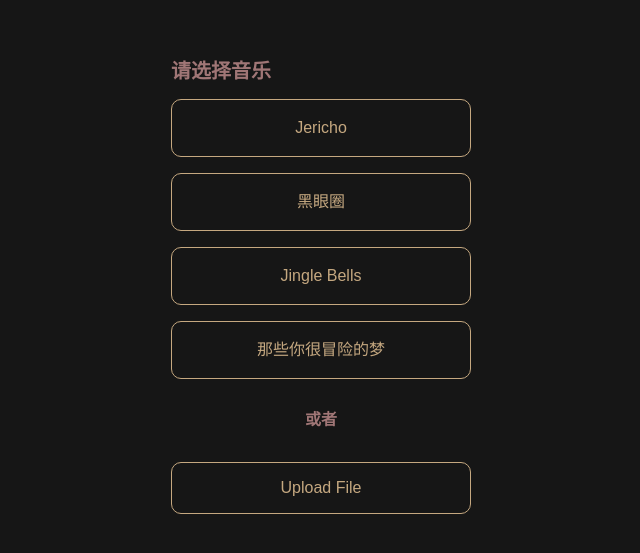
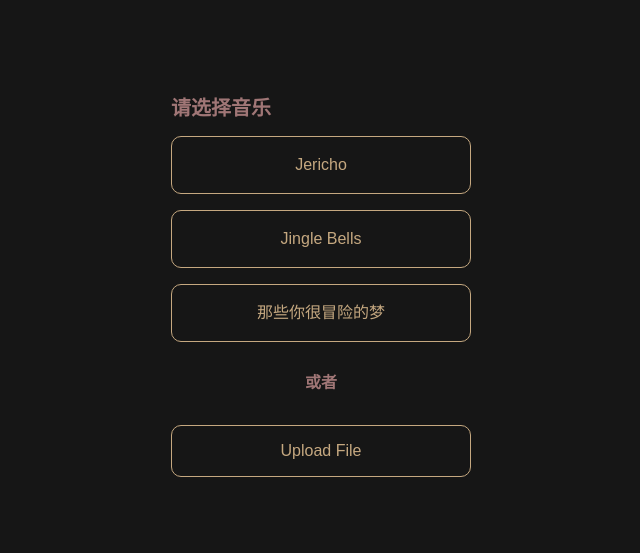
Before and after one commit to liutianwenchn/liutianwenchn.github.io, a plain HTML site: page index.html in a window 1280 px wide. Shown: the part 113-666 px from the top of the page, without its empty margins (319-959 px from the left). Drawn offline with nearby package versions, Linux system fonts and the light colour scheme.

Commit message:
增加mp3

```diff
--- a/index.html
+++ b/index.html
@@ -103,9 +103,8 @@
   <ul>
    <li class="title">请选择音乐</li>
    <li><button class="btn" id="btnA" type="button">Jericho</button></li>
-   <li><button class="btn" id="btnB" type="button">黑眼圈</button></li>
-   <li><button class="btn" id="btnC" type="button">Jingle Bells</button></li>
-   <li><button class="btn" id="btnD" type="button">那些你很冒险的梦</button></li>
+   <li><button class="btn" id="btnB" type="button">Jingle Bells</button></li>
+   <li><button class="btn" id="btnC" type="button">那些你很冒险的梦</button></li>
    <li class="separator">或者</li>
    <li>
     <input type="file" id="upload" hidden />
@@ -230,7 +229,6 @@
       '<div class="text-loading">正在下载音乐，请稍等...</div>';
       const files = [
        "../static/Jericho.mp3",
-       "../static/黑眼圈.mp3",
           "../static/Jingle Bells.mp3",
           "../static/jj.mp3"
       ];
```
Also changed, not shown: 1 other file.
